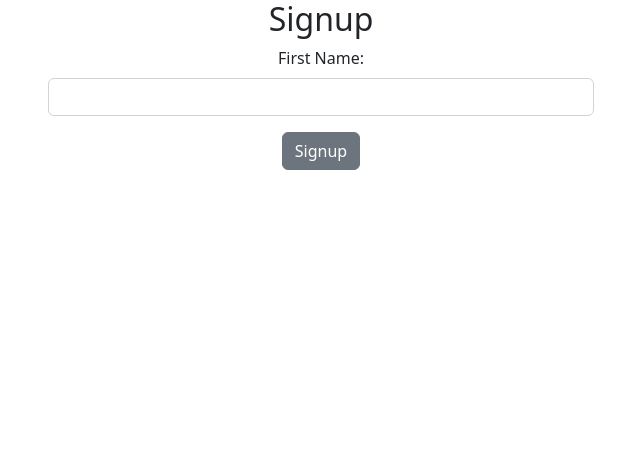
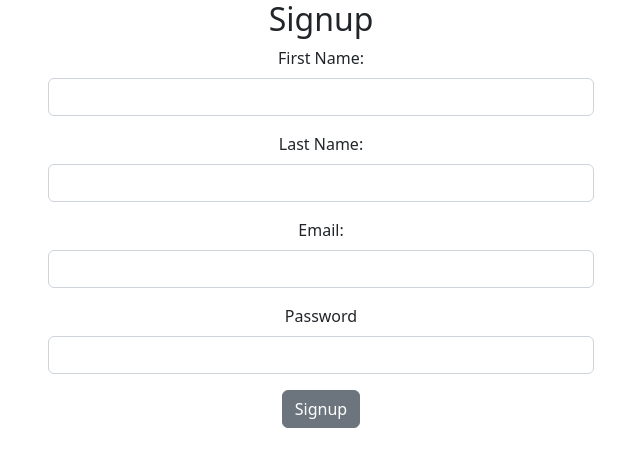
Before and after one commit to uprighted-learners/PT_SD_January23_LectureNotes, a React (Create React App) app in the folder Unit_7/movie-client/: page / in a window 1280 px wide. Shown: the top 466 px of the page, without its empty margins (34-674 px from the left). Built offline with nearby package versions, Linux system fonts and the light colour scheme.

Commit message:
Added in fetch logic for signup in handleSubmit.

```diff
--- a/Unit_7/movie-client/src/components/auth/signup/Signup.jsx
+++ b/Unit_7/movie-client/src/components/auth/signup/Signup.jsx
@@ -1,16 +1,62 @@
 // To use and access Reactstrap components, we need to import them:
 import { Form, FormGroup, Input, Label, Button } from 'reactstrap';
-import { useState } from 'react';
+import { useState, useRef } from 'react';
 
 export default function Signup() {
     // useState() to capture our firstName value and be able to update it with setFirstName(<--state function)
-    const [ firstName, setFirstName ] = useState('');
+    // const [ firstName, setFirstName ] = useState(''); // Updating to use useRef() instead
 
-    // We need to build out the handle submit function!
-    function handleSubmit(e) {
+    // Use useRef() so updating values does not refresh/rerender the component
+    const firstNameRef = useRef();
+    const lastNameRef = useRef();
+    const emailRef = useRef();
+    const passwordRef = useRef();
+
+    // We need to build out the handle submit function! Made async to handle awaiting the fetch.
+    async function handleSubmit(e) {
         // Stop the page from refreshing when the form submits
         e.preventDefault();
-        console.log("firstName:", firstName);
+        //console.log("firstName:", firstNameRef);
+
+        // Creating a variable that holds each input's ref value
+        const firstName = firstNameRef.current.value;
+        // console.log(firstName);
+        const lastName = lastNameRef.current.value;
+        const email = emailRef.current.value;
+        const password = passwordRef.current.value;
+
+        // The server expects json, we need to build and json-ify a user object to send to our server
+        let bodyObj = JSON.stringify({
+            firstName, lastName, email, password
+        })
+        // console.log(bodyObj);
+
+        // Construct the pieces of our fetch functionality (allows us to call to the server)
+        // Declare a url variable and it's value is the endpoint we will fetch to
+        const url = 'http://localhost:4000/user/signup';
+        // Our request needs Headers to be processed/accepted, we can build headers with the Headers constructor
+        const headers = new Headers();
+        //* Setting our headers to accept the JSON object within the browser.
+        headers.append("Content-Type", "application/json");
+
+        // Create a variable to house the content of the request to the server: headers, request body(bodyObj), and the request method type: POST/PUT/GET/DELETE/PATCH
+        const requestOptions = {
+            headers,
+            body: bodyObj,
+            method: "POST"
+        }
+
+        // Use try/catch for our async fetch
+        try {
+            // Build an async fetch, fetch will use the url and requestOptions obj
+            const response = await fetch(url, requestOptions);
+            const data = await response.json();
+            console.log(data);
+
+        } catch (err) {
+            console.error(err.message);
+        }
+
     }
 
   return (
@@ -20,10 +66,32 @@ export default function Signup() {
                 <FormGroup>
                     <Label>First Name:</Label>
                     <Input
-                        value={firstName}
-                        onChange={e => setFirstName(e.target.value)}
+                        innerRef={firstNameRef}
                         autoComplete={"off"}
                     />
+                </FormGroup>
+                <FormGroup>
+                    <Label>Last Name:</Label>
+                    <Input
+                        innerRef={lastNameRef}
+                        autoComplete={"off"}
+                        />
+                </FormGroup>
+                <FormGroup>
+                    <Label>Email:</Label>
+                    <Input
+                        innerRef={emailRef}
+                        type="email"
+                        autoComplete={"off"}
+                        />
+                </FormGroup>
+                <FormGroup>
+                    <Label>Password</Label>
+                    <Input
+                        innerRef={passwordRef}
+                        type="password"
+                        autoComplete={"off"}
+                        />
                 </FormGroup>
                 <Button type='submit'>Signup</Button>
             </Form>
```
